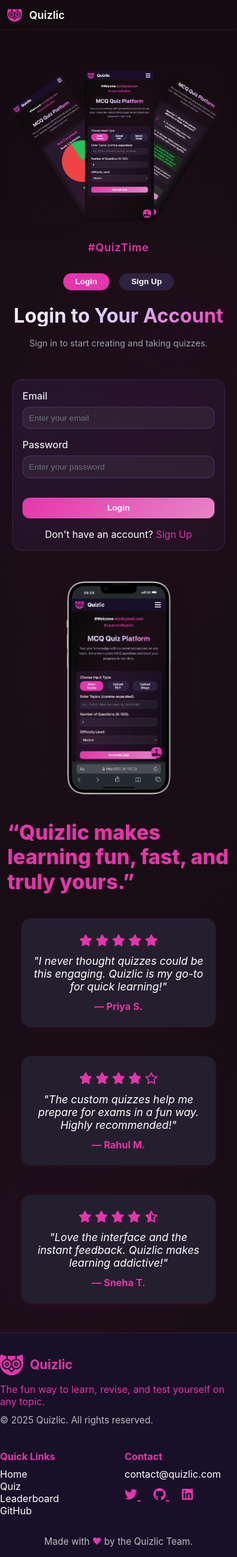
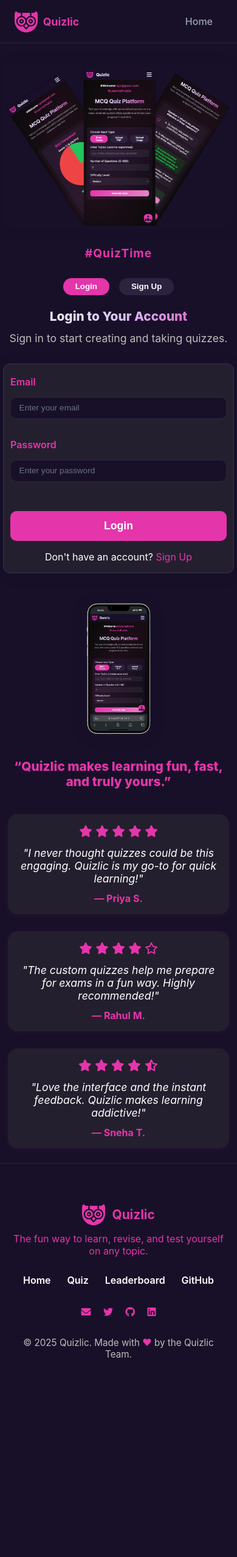
Before and after one commit to anikchand461/Quizlic, a FastAPI app: page / in a window 390 px wide. Shown: the whole page at 61% size. After the commit the page ends 2227 px from the top, so only its background shows below. Run offline with FastAPI, Linux system fonts and the light colour scheme.

Commit message:
final touch

```diff
--- a/templates/auth.html
+++ b/templates/auth.html
@@ -7,6 +7,14 @@
     <link rel="stylesheet" href="/static/styles.css">
     <link rel="icon" href="/static/favicon.ico" type="image/x-icon">
     <style>
+        body {
+            margin: 0;
+            padding: 0;
+            background: #181028;
+        }
+        .main-content {
+            padding: 0 1.2em;
+        }
         .toggle-btn-group {
             display: flex;
             justify-content: center;
@@ -40,24 +48,265 @@
         .form-container .message {
             background: #22c55e;
         }
+        .form-container {
+            max-width: 400px;
+            margin: 0 auto 2em auto;
+            background: #241F2E;
+            padding: 2em 2em 1.5em 2em;
+            border-radius: 18px;
+            box-shadow: 0 4px 24px rgba(24,16,40,0.10);
+        }
+        .form-group label {
+            color: #e535ab;
+            font-weight: 600;
+        }
+        .form-input {
+            width: 100%;
+            padding: 0.7em 1em;
+            border-radius: 10px;
+            border: 1px solid #2d223f;
+            margin-top: 0.5em;
+            margin-bottom: 1.2em;
+            background: #181028;
+            color: #fff;
+        }
+        .btn-primary {
+            width: 100%;
+            padding: 0.8em 0;
+            border-radius: 10px;
+            background: #e535ab;
+            color: #fff;
+            font-weight: 700;
+            border: none;
+            font-size: 1.1em;
+            transition: background 0.2s;
+        }
+        .btn-primary:hover {
+            background: #c0268d;
+        }
+        .hashtag {
+            text-align: center;
+            color: #e535ab;
+            font-size: 1.2em;
+            font-weight: 700;
+            margin-bottom: 1.5em;
+        }
+        .hero-title {
+            text-align: center;
+            color: #fff;
+            font-size: 2em;
+            font-weight: 800;
+            margin-bottom: 0.5em;
+        }
+        .hero-description {
+            text-align: center;
+            color: #bdbdbd;
+            font-size: 1.1em;
+            margin-bottom: 1.5em;
+        }
+        .logo {
+            display: flex;
+            align-items: center;
+            gap: 0.5em;
+            font-size: 1.3em;
+            font-weight: 700;
+            color: #e535ab;
+        }
+        .logo-icon {
+            width: 38px;
+            height: 38px;
+            border-radius: 8px;
+        }
+        .header {
+            display: flex;
+            align-items: center;
+            justify-content: space-between;
+            padding: 1em 1.5em;
+            background: #181028;
+            border-bottom: 1px solid #2d223f;
+        }
+        .nav {
+            display: flex;
+            align-items: center;
+            margin-left: auto;
+        }
+        .nav-home {
+            color: #fff;
+            text-decoration: none;
+            margin-left: 1.2em;
+            font-weight: 600;
+            font-size: 1em;
+            padding: 0.5em 1.2em;
+            border-radius: 8px;
+            transition: background 0.2s, color 0.2s;
+        }
+        .nav-home:hover {
+            background: #e535ab;
+            color: #fff;
+        }
+        @media (max-width: 700px) {
+            .logo {
+                font-size: 1.1em;
+            }
+            .nav {
+                margin-left: auto;
+            }
+            .nav-home {
+                font-size: 1em;
+                padding: 0.5em 1em;
+                margin-left: 0;
+            }
+        }
+        /* Banner and phone image */
+        .banner-img, .phone-img {
+            border-radius: 18px;
+            box-shadow: 0 4px 24px rgba(24,16,40,0.10);
+            object-fit: cover;
+            width: 100%;
+            max-width: 1100px;
+        }
+        .phone-img {
+            max-width: 180px;
+            margin-bottom: 1em;
+        }
+        /* Testimonials */
+        .testimonials-section {
+            width: 100%;
+            display: flex;
+            justify-content: center;
+            gap: 2em;
+            flex-wrap: wrap;
+            margin-bottom: 3em;
+            margin-top: 2em;
+        }
+        .testimonial-card {
+            background:#241F2E;
+            color:#fff;
+            border-radius:16px;
+            box-shadow:0 2px 12px rgba(229,53,171,0.07);
+            padding:1.5em 1.2em;
+            max-width:320px;
+            min-width:220px;
+            flex:1 1 220px;
+            margin:0.5em;
+        }
+        .testimonial-card .stars {
+            color:#e535ab;
+            font-size:1.2em;
+            margin-bottom:0.7em;
+        }
+        .testimonial-card .quote {
+            font-size:1.1em;
+            font-style:italic;
+            margin-bottom:0.7em;
+        }
+        .testimonial-card .author {
+            font-weight:700;
+            color:#e535ab;
+        }
+        /* Footer */
+        footer {
+            background: #181028;
+            color: #fff;
+            padding: 2em 0 1em 0;
+            text-align: center;
+            border-top: 1px solid #2d223f;
+            margin-top: -2em;
+        }
+        .footer-flex {
+            max-width: 900px;
+            margin: 0 auto;
+            display: flex;
+            flex-wrap: wrap;
+            justify-content: center;
+            align-items: flex-start;
+            gap: 2.5em;
+        }
+        .footer-col {
+            flex: 1 1 220px;
+            min-width: 140px;
+            text-align: left;
+        }
+        .footer-col .footer-title {
+            font-weight: 700;
+            color: #e535ab;
+            margin-bottom: 0.6em;
+        }
+        .footer-col a {
+            color: #fff;
+            text-decoration: none;
+        }
+        .footer-col a:hover {
+            color: #e535ab;
+        }
+        .footer-social a {
+            color: #e535ab;
+            margin-right: 1em;
+            font-size: 1.3em;
+        }
+        @media (max-width: 900px) {
+            .footer-flex {
+                flex-direction: column;
+                align-items: stretch;
+                gap: 1.5em;
+            }
+            .footer-col {
+                min-width: 0;
+                text-align: left;
+            }
+        }
+        @media (max-width: 700px) {
+            .main-content {
+                padding: 0 0.3em;
+            }
+            .form-container {
+                padding: 1.2em 0.7em 1em 0.7em;
+                border-radius: 12px;
+            }
+            .hero-title {
+                font-size: 1.3em;
+            }
+            .banner-img {
+                max-width: 100vw;
+                border-radius: 10px;
+            }
+            .phone-img {
+                max-width: 110px;
+                border-radius: 10px;
+            }
+            .testimonials-section {
+                gap: 0.7em;
+            }
+            .testimonial-card {
+                padding: 1em 0.7em;
+                min-width: 0;
+                max-width: 98vw;
+            }
+            .footer-flex {
+                gap: 1em;
+                padding: 0 0.5em;
+            }
+            .footer-col {
+                font-size: 0.98em;
+            }
+        }
     </style>
 </head>
 <body>
     <header class="header">
         <div class="logo">
             <img src="/static/logo-3.png" alt="Logo" class="logo-icon">
-            Quizlic
+            <span>Quizlic</span>
         </div>
         <nav class="nav">
-            <a href="/">Home</a>
+            <a href="/" class="nav-home">Home</a>
         </nav>
     </header>
 
     <main class="main-content">
         <div style="width:100%; display:flex; justify-content:center; margin-top: 2em; margin-bottom: 2em;">
-    <img src="/static/banner.png" alt="Quiz Time Banner" style="max-width: 1100px; width: 100%; border-radius: 18px; box-shadow: 0 4px 24px rgba(24,16,40,0.10); object-fit: cover;">
+            <img src="/static/banner.png" alt="Quiz Time Banner" class="banner-img">
         </div>
-
         <div class="hashtag">#QuizTime</div>
         <div class="toggle-btn-group">
             <button id="login-toggle" class="toggle-btn active" type="button">Login</button>
@@ -67,7 +316,6 @@
         <p class="hero-description" id="form-desc">
             Sign in to start creating and taking quizzes.
         </p>
-
         <div class="form-container">
             {% if error %}
                 <div class="error" id="msg-div">{{ error }}</div>
@@ -95,107 +343,80 @@
                 <a href="#" id="toggle-link" style="color: #e535ab; text-decoration: none;">Sign Up</a>
             </p>
         </div>
-        <div style="width:100%; display:flex; justify-content:center; align-items:center; gap:2.5em; margin: 3em 0 2em 0; flex-wrap: wrap; margin-bottom: 2em;">
-        <img src="/static/phone.png" alt="Quizlic Mobile Mockup" style="max-width: 180px; width: 100%; border-radius: 18px; box-shadow: 0 4px 24px rgba(24,16,40,0.13); object-fit: cover;">
-        <div style="font-size: 2.1em; color: #e535ab; font-weight: 800; max-width: 520px; text-align: left; line-height: 1.2;">
+        <div style="width:100%; display:flex; flex-direction:column; align-items:center; gap:1.5em; margin: 3em 0 2em 0;">
+            <img src="/static/phone.png" alt="Quizlic Mobile Mockup" class="phone-img">
+            <div style="font-size: 1.3em; color: #e535ab; font-weight: 800; max-width: 520px; text-align: center; line-height: 1.2;">
                 “Quizlic makes learning fun, fast, and truly yours.”
             </div>
         </div>
         <!-- Testimonials Section -->
-    <div style="width:100%; display:flex; justify-content:center; gap:2em; flex-wrap:wrap; margin-bottom: 3em; margin-top: 2em;">
+        <div class="testimonials-section">
             <!-- Testimonial 1: 5 filled stars -->
-        <div style="background:#241F2E; color:#fff; border-radius:16px; box-shadow:0 2px 12px rgba(229,53,171,0.07); padding:1.5em 1.2em; max-width:320px; min-width:220px; flex:1 1 220px; margin:0.5em;">
-            <div style="margin-bottom:0.7em;">
-                <span style="color:#e535ab; font-size:1.2em;">
+            <div class="testimonial-card">
+                <div class="stars">
                     <i class="fas fa-star"></i>
                     <i class="fas fa-star"></i>
                     <i class="fas fa-star"></i>
                     <i class="fas fa-star"></i>
                     <i class="fas fa-star"></i>
-                </span>
                 </div>
-            <div style="font-size:1.1em; font-style:italic; margin-bottom:0.7em;">"I never thought quizzes could be this engaging. Quizlic is my go-to for quick learning!"</div>
-            <div style="font-weight:700; color:#e535ab;">— Priya S.</div>
+                <div class="quote">"I never thought quizzes could be this engaging. Quizlic is my go-to for quick learning!"</div>
+                <div class="author">— Priya S.</div>
             </div>
             <!-- Testimonial 2: 4 filled, 1 unfilled star -->
-        <div style="background:#241F2E; color:#fff; border-radius:16px; box-shadow:0 2px 12px rgba(229,53,171,0.07); padding:1.5em 1.2em; max-width:320px; min-width:220px; flex:1 1 220px; margin:0.5em;">
-            <div style="margin-bottom:0.7em;">
-                <span style="color:#e535ab; font-size:1.2em;">
+            <div class="testimonial-card">
+                <div class="stars">
                     <i class="fas fa-star"></i>
                     <i class="fas fa-star"></i>
                     <i class="fas fa-star"></i>
                     <i class="fas fa-star"></i>
                     <i class="far fa-star" style="color:#e535ab;"></i>
-                </span>
                 </div>
-            <div style="font-size:1.1em; font-style:italic; margin-bottom:0.7em;">"The custom quizzes help me prepare for exams in a fun way. Highly recommended!"</div>
-            <div style="font-weight:700; color:#e535ab;">— Rahul M.</div>
+                <div class="quote">"The custom quizzes help me prepare for exams in a fun way. Highly recommended!"</div>
+                <div class="author">— Rahul M.</div>
             </div>
             <!-- Testimonial 3: 4 filled, 1 half-filled star -->
-        <div style="background:#241F2E; color:#fff; border-radius:16px; box-shadow:0 2px 12px rgba(229,53,171,0.07); padding:1.5em 1.2em; max-width:320px; min-width:220px; flex:1 1 220px; margin:0.5em;">
-            <div style="margin-bottom:0.7em;">
-                <span style="color:#e535ab; font-size:1.2em;">
+            <div class="testimonial-card">
+                <div class="stars">
                     <i class="fas fa-star"></i>
                     <i class="fas fa-star"></i>
                     <i class="fas fa-star"></i>
                     <i class="fas fa-star"></i>
                     <i class="fas fa-star-half-alt"></i>
-                </span>
                 </div>
-            <div style="font-size:1.1em; font-style:italic; margin-bottom:0.7em;">"Love the interface and the instant feedback. Quizlic makes learning addictive!"</div>
-            <div style="font-weight:700; color:#e535ab;">— Sneha T.</div>
-        </div>
+                <div class="quote">"Love the interface and the instant feedback. Quizlic makes learning addictive!"</div>
+                <div class="author">— Sneha T.</div>
             </div>
         </div>
     </main>
-        <footer style="background: #181028; color: #fff; padding: 2em 0 1em 0; text-align: center; border-top: 1px solid #2d223f; margin-top: -2em;">
-        <div style="max-width: 900px; margin: 0 auto; display: flex; flex-wrap: wrap; justify-content: center; align-items: flex-start; gap: 2.5em;">
-            <div style="flex: 1 1 220px; min-width: 200px; text-align: left;">
+    <footer>
+        <div class="footer-content" style="max-width: 700px; margin: 0 auto; padding: 2em 1em 1em 1em; display: flex; flex-direction: column; align-items: center;">
             <div style="display: flex; align-items: center; gap: 0.7em; margin-bottom: 0.7em;">
                 <img src="/static/logo-3.png" alt="Quizlic Logo" style="width: 38px; height: 38px; border-radius: 8px;">
                 <span style="font-size: 1.3em; font-weight: 700; color: #e535ab;">Quizlic</span>
             </div>
-                <div style="color: #e535ab; font-size: 1em; margin-bottom: 0.7em;">
+            <div style="color: #e535ab; font-size: 1em; margin-bottom: 0.7em; text-align: center;">
                 The fun way to learn, revise, and test yourself on any topic.
             </div>
-                <div style="font-size: 0.95em; color: #bdbdbd;">
-                    &copy; {{ year or 2025 }} Quizlic. All rights reserved.
+            <div style="margin: 1em 0;">
+                <a href="/" style="color:#fff; margin:0 0.7em; text-decoration:none; font-weight:600;">Home</a>
+                <a href="/quiz" style="color:#fff; margin:0 0.7em; text-decoration:none; font-weight:600;">Quiz</a>
+                <a href="/leaderboard" style="color:#fff; margin:0 0.7em; text-decoration:none; font-weight:600;">Leaderboard</a>
+                <a href="https://github.com/abhirajadhikary06/Quizlic" target="_blank" style="color:#fff; margin:0 0.7em; text-decoration:none; font-weight:600;">GitHub</a>
             </div>
+            <div style="margin: 1em 0;">
+                <a href="mailto:contact@quizlic.com" style="color:#e535ab; margin-right:1em;"><i class="fas fa-envelope"></i></a>
+                <a href="https://twitter.com/abhirajadhikary" target="_blank" style="color:#e535ab; margin-right:1em;"><i class="fab fa-twitter"></i></a>
+                <a href="https://github.com/abhirajadhikary06" target="_blank" style="color:#e535ab; margin-right:1em;"><i class="fab fa-github"></i></a>
+                <a href="https://linkedin.com/in/abhirajadhikary06" target="_blank" style="color:#e535ab;"><i class="fab fa-linkedin"></i></a>
             </div>
-            <div style="flex: 1 1 160px; min-width: 140px; text-align: left;">
-                <div style="font-weight: 700; color: #e535ab; margin-bottom: 0.6em;">Quick Links</div>
-                <div><a href="/" style="color: #fff; text-decoration: none;">Home</a></div>
-                <div><a href="/quiz" style="color: #fff; text-decoration: none;">Quiz</a></div>
-                <div><a href="/leaderboard" style="color: #fff; text-decoration: none;">Leaderboard</a></div>
-                <div><a href="https://github.com/abhirajadhikary06/Quizlic" target="_blank" style="color: #fff; text-decoration: none;">GitHub</a></div>
+            <div style="color: #bdbdbd; font-size: 0.95em; margin-top: 1em; text-align: center;">
+                &copy; {{ year or 2025 }} Quizlic. Made with <span style="color: #e535ab;">&#10084;</span> by the Quizlic Team.
             </div>
-            <div style="flex: 1 1 180px; min-width: 140px; text-align: left;">
-                <div style="font-weight: 700; color: #e535ab; margin-bottom: 0.6em;">Contact</div>
-                <div>
-                    <a href="mailto:contact@quizlic.com" style="color: #fff; text-decoration: none;">
-                        contact@quizlic.com
-                    </a>
-                </div>
-                <div style="margin-top: 0.7em;">
-                    <a href="https://twitter.com/abhirajadhikary" target="_blank" style="color: #e535ab; margin-right: 1em; font-size: 1.3em;">
-                        <i class="fab fa-twitter"></i>
-                    </a>
-                    <a href="https://github.com/abhirajadhikary06" target="_blank" style="color: #e535ab; margin-right: 1em; font-size: 1.3em;">
-                        <i class="fab fa-github"></i>
-                    </a>
-                    <a href="https://linkedin.com/in/abhirajadhikary06" target="_blank" style="color: #e535ab; font-size: 1.3em;">
-                        <i class="fab fa-linkedin"></i>
-                    </a>
-                </div>
-            </div>
-        </div>
-        <div style="margin-top: 2em; color: #bdbdbd; font-size: 0.95em;">
-            Made with <span style="color: #e535ab;">&#10084;</span> by the Quizlic Team.
         </div>
     </footer>
     <!-- Font Awesome CDN for social icons -->
     <link rel="stylesheet" href="https://cdnjs.cloudflare.com/ajax/libs/font-awesome/6.4.2/css/all.min.css">
-<!-- ...existing code below... -->
     <script>
         // Toggle logic
         const loginToggle = document.getElementById('login-toggle');
--- a/templates/index.html
+++ b/templates/index.html
@@ -278,7 +278,7 @@
         <div class="hashtag">#LearnInPublic</div>
         <h1 class="hero-title">MCQ Quiz Platform</h1>
         <p class="hero-description">
-            Test your knowledge with personalized quizzes on any topic. Generate custom MCQ questions and track your progress in real-time.
+            Your AI-Powered Quiz Buddy! Create personalized quizzes on any topic, master every answer, and track your progress with smart insights.
         </p>
 
         <div id="quiz-form" class="form-container" style="display: {% if not questions %}block{% else %}none{% endif %};">
```
Also changed, not shown: templates/leaderboard.html (+152 -130 lines), quizlic.db. Lines whose indentation alone changed are shown as unchanged.
